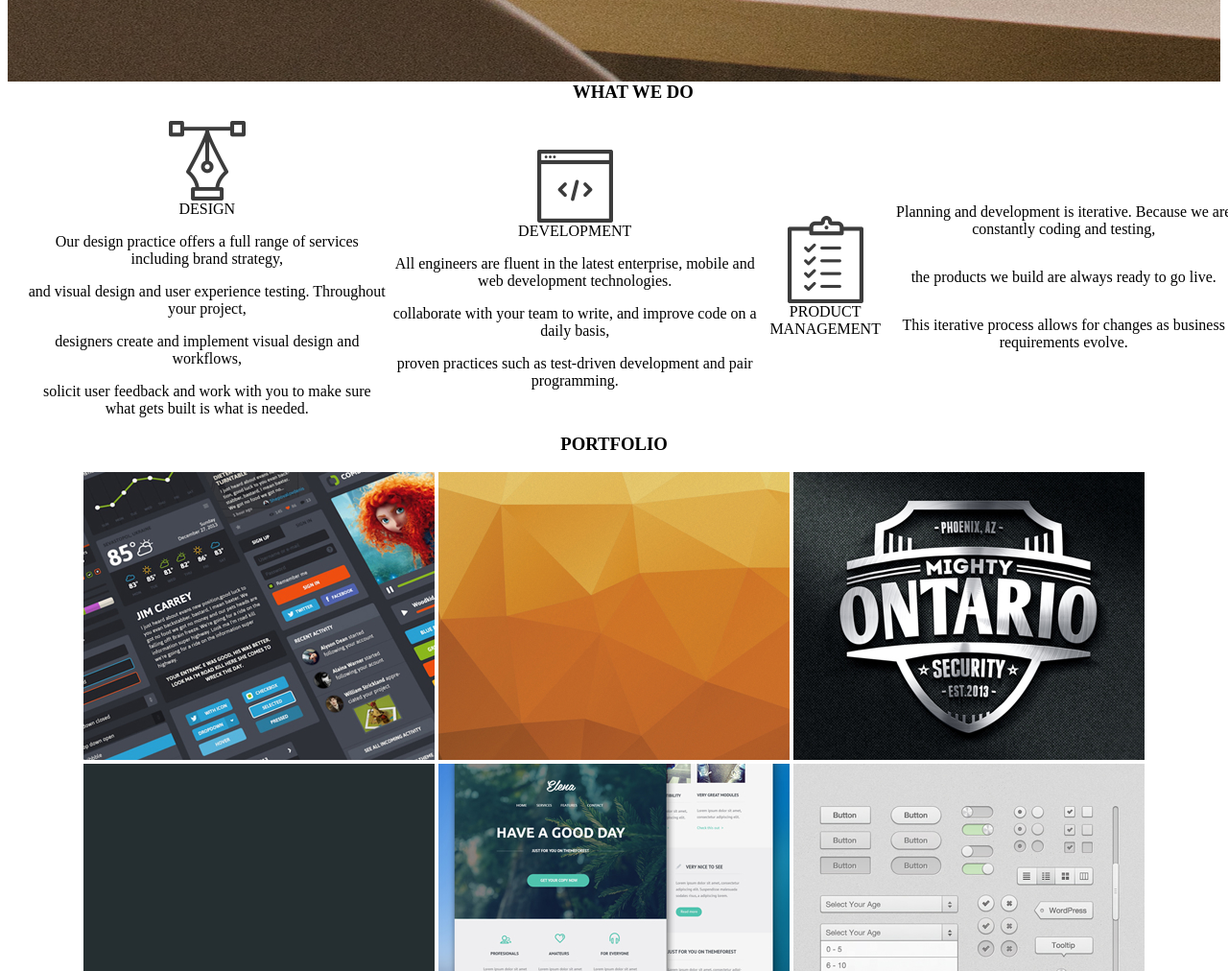
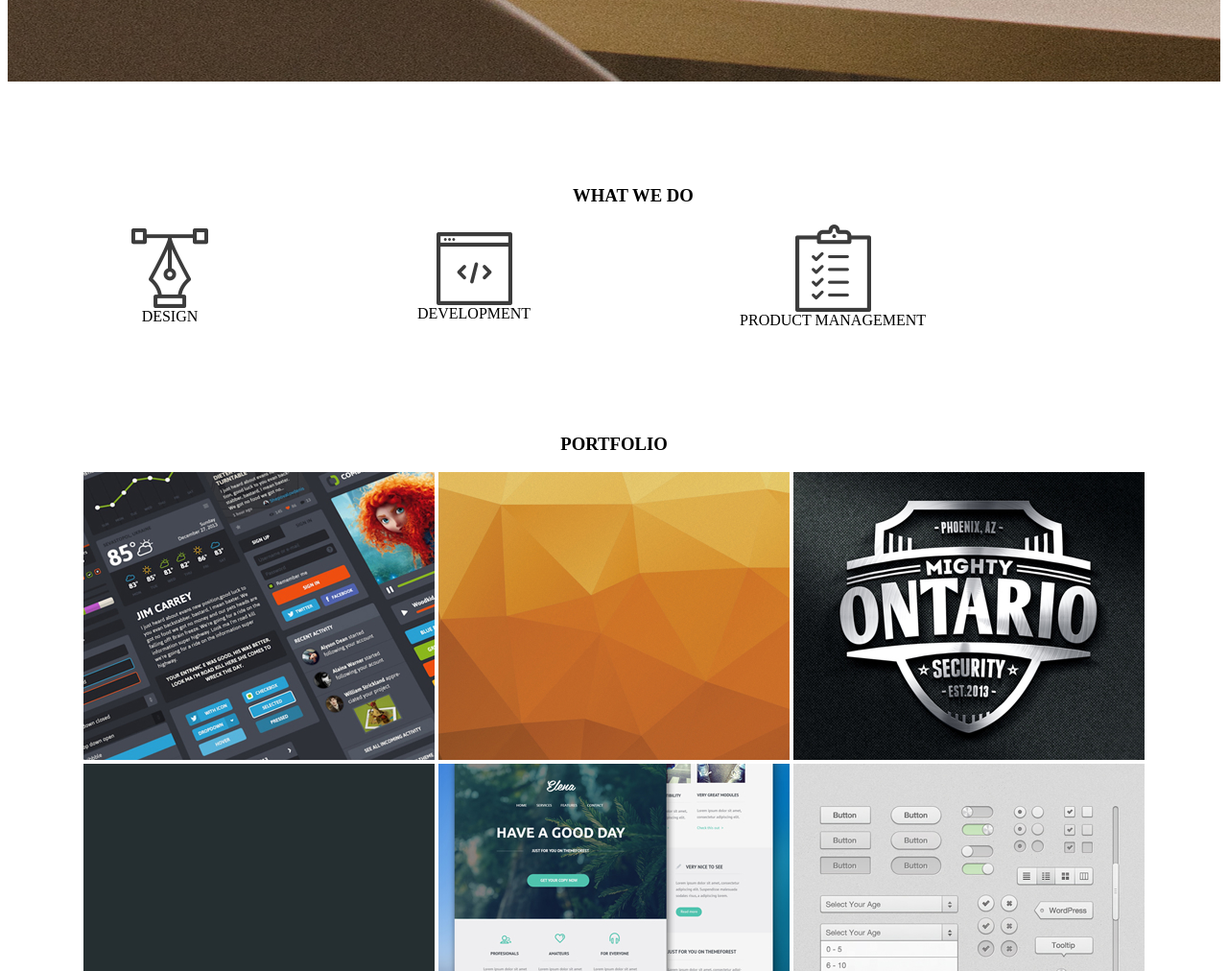
Before and after one commit to mazo7474/Delani-studio, a plain HTML site: page index.html in a window 1280 px wide. Shown: the part 740-1752 px from the top of the page at 96% size. Drawn offline with Linux system fonts and the light colour scheme.

Commit message:
add README.md

```diff
--- a/css/style.css
+++ b/css/style.css
@@ -149,3 +149,7 @@ body{
 .footer__text > p {
     font-size: 14px;
 }
+
+.hide{
+    display: none;
+}
--- a/index.html
+++ b/index.html
@@ -10,7 +10,7 @@
     <body>
         <section id="intro-section" class="d-flex flex-column justify-content-center">
             <div class="align-self-center ">
-                <img src="./images/logo/logo.png" height="64" alt="">
+                <img src="/images/logo/logo.png" height="64" alt="">
             </div>
             <div class="align-self-center text-center">
                 <h2 class="h2">WELCOME <br>TO DELANI STUDIO</h2>
@@ -19,7 +19,7 @@
                 AMAZING PEOPLE ARE MAKING AMAZING DESIGN IN A FUN ENVIRONMENT
             </div>
             <div class="align-self-center mt-auto"></div>
-            <img src="./images/mouse_click.png" alt="">
+            <img src="/images/mouse_click.png" alt="">
         </section>
         <div class="about">
             <div class="about__wrapper">
@@ -59,34 +59,34 @@
               <h3>WHAT WE DO</h3>
                  <div class="agenda__images">
                      <div>
-                        <img class="agenda__image" src="/images/services_ icons/design_icon.png" alt="" />
+                        <img id="agenda__image" src="/images/services_ icons/design_icon.png" alt="" />
                         <span class="image__text">DESIGN</span>
                         <div>
-                          <div>
-                            <p>Our design practice offers a full range of services including brand strategy,</p>
-                            <p>and visual design and user experience testing. Throughout your project,</p>
-                            <p>designers create and implement visual design and workflows, </p>
-                            <p>solicit user feedback and work with you to make sure what gets built is what is needed.</p>
+                          <div  id="design-showing">
+                            <p class="hide">Our design practice offers a full range of services including brand strategy,</p>
+                            <p class="hide">and visual design and user experience testing. Throughout your project,</p>
+                            <p class="hide">designers create and implement visual design and workflows, </p>
+                            <p class="hide">solicit user feedback and work with you to make sure what gets built is what is needed.</p>
                           </div>
                         </div>
                      </div>
                     <div>
                          <img class="agenda__image" src="/images/services_ icons/dev_icon.png" alt=""/>
                          <span class="image__text">DEVELOPMENT</span>
-                         <div>
-                            <p>All engineers are fluent in the latest enterprise, mobile and web development technologies.</p>
-                            <p>collaborate with your team to write, and improve code on a daily basis,</p>
-                            <p>proven practices such as test-driven development and pair programming.</p>
+                         <div id="development-showing">
+                            <p class="hide">All engineers are fluent in the latest enterprise, mobile and web development technologies.</p>
+                            <p class="hide">collaborate with your team to write, and improve code on a daily basis,</p>
+                            <p class="hide">proven practices such as test-driven development and pair programming.</p>
                          </div>
                      </div>
                     <div>
                         <img class="agenda__image" src="/images/services_ icons/product_icon.png" alt="">
                         <span class="image__text">PRODUCT MANAGEMENT</span>
                     </div>
-                          <div>
-                            <p>Planning and development is iterative. Because we are constantly coding and testing,</p>
-                            <p>the products we build are always ready to go live.</p>
-                            <p>This iterative process allows for changes as business requirements evolve.</p>
+                          <div id="product-management-showing">
+                            <p class="hide">Planning and development is iterative. Because we are constantly coding and testing,</p>
+                            <p class="hide">the products we build are always ready to go live.</p>
+                            <p class="hide">This iterative process allows for changes as business requirements evolve.</p>
                           </div>
 
                   </div>
```
Also changed, not shown: 1 other file.
